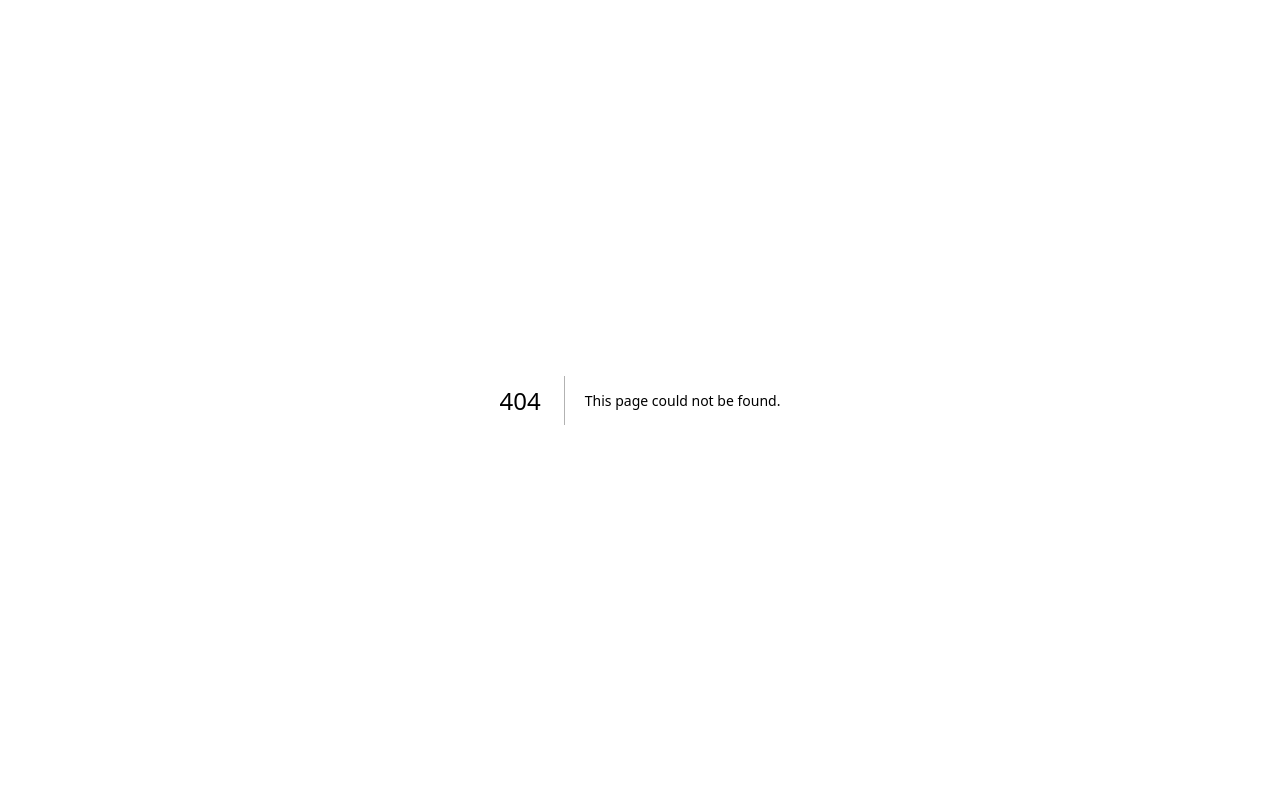
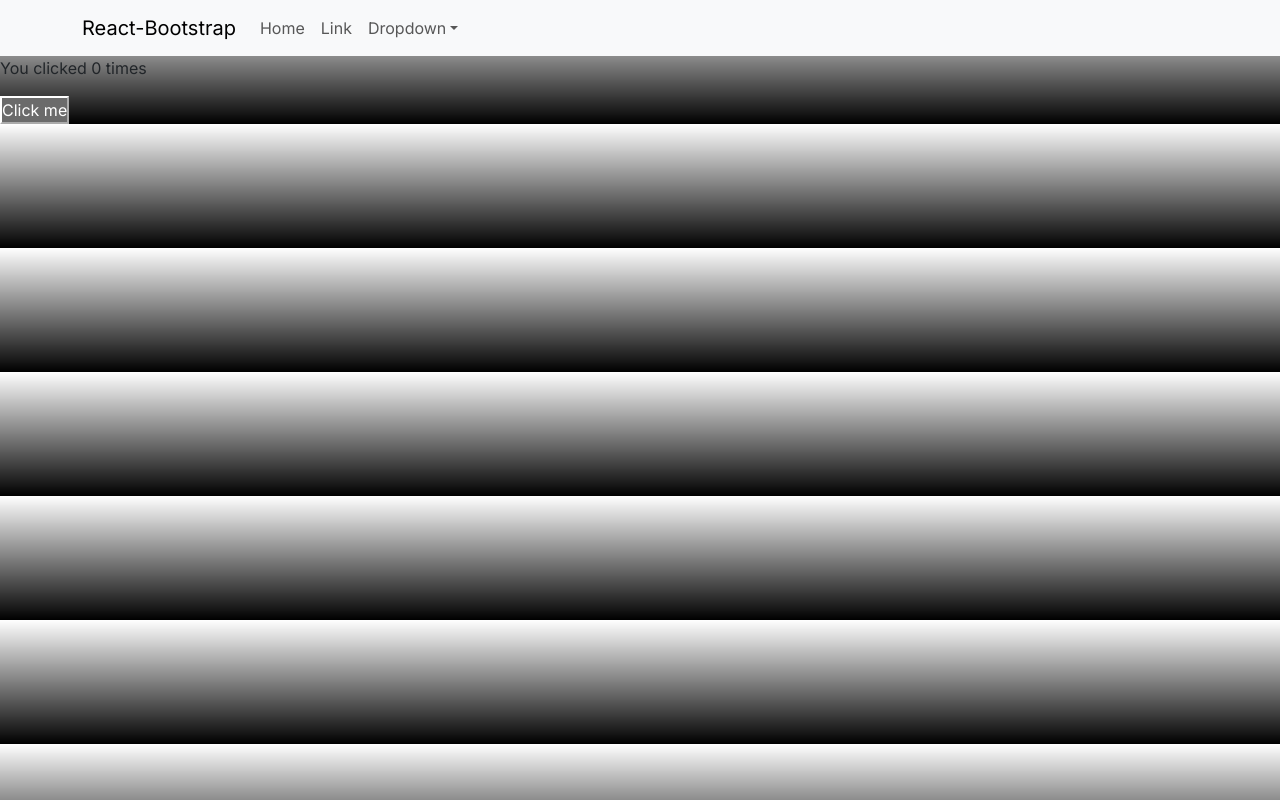
Before and after one commit to vicatel/my-app, a Next.js app: page /projects in a window 1280 px wide. Before the commit this address had no page. Built offline with nearby package versions, Linux system fonts and the light colour scheme.

Commit message:
Changed home page, added project page, ready for work

```diff
--- a/app/globals.css
+++ b/app/globals.css
@@ -1,4 +1,4 @@
-:root {
+/* :root {
   --max-width: 1100px;
   --border-radius: 12px;
   --font-mono: ui-monospace, Menlo, Monaco, "Cascadia Mono", "Segoe UI Mono",
@@ -38,8 +38,40 @@
   --callout-border-rgb: 172, 175, 176;
   --card-rgb: 180, 185, 188;
   --card-border-rgb: 131, 134, 135;
+} */
+:root {
+  --foreground-rgb: 255, 255, 255;
+  --background-start-rgb: 0, 0, 0;
+  --background-end-rgb: 0, 0, 0;
+
+  --primary-glow: radial-gradient(rgba(1, 65, 255, 0.4), rgba(1, 65, 255, 0));
+  --secondary-glow: linear-gradient(
+    to bottom right,
+    rgba(1, 65, 255, 0),
+    rgba(1, 65, 255, 0),
+    rgba(1, 65, 255, 0.3)
+  );
+
+  --tile-start-rgb: 2, 13, 46;
+  --tile-end-rgb: 2, 5, 19;
+  --tile-border: conic-gradient(
+    #ffffff80,
+    #ffffff40,
+    #ffffff30,
+    #ffffff20,
+    #ffffff10,
+    #ffffff10,
+    #ffffff80
+  );
+
+  --callout-rgb: 20, 20, 20;
+  --callout-border-rgb: 108, 108, 108;
+  --card-rgb: 100, 100, 100;
+  --card-border-rgb: 200, 200, 200;
 }
-
+html {
+  color-scheme: dark;
+}
 @media (prefers-color-scheme: dark) {
   :root {
     --foreground-rgb: 255, 255, 255;
@@ -82,7 +114,7 @@
 html,
 body {
   max-width: 100vw;
-  overflow-x: hidden;
+  /* overflow-x: hidden; */
 }
 
 body {
--- a/app/layout.js
+++ b/app/layout.js
@@ -4,8 +4,8 @@
 const inter = Inter({ subsets: ["latin"] });
 
 export const metadata = {
-  title: "Create Next App",
-  description: "Generated by create next app",
+  title: "VT Portfolio",
+  description: "Victor's portfolio",
 };
 
 export default function RootLayout({ children }) {
--- /dev/null
+++ b/app/projects/page.js
@@ -0,0 +1,19 @@
+'use client'
+
+
+
+import { useState } from 'react'
+import 'bootstrap/dist/css/bootstrap.min.css';
+import NavbarComponent from '@/components/Navbar';
+
+export default function Counter() {
+  const [count, setCount] = useState(0)
+
+  return (
+    <div>
+        <NavbarComponent />
+      <p>You clicked {count} times</p>
+      <button onClick={() => setCount(count + 1)}>Click me</button>
+    </div>
+  )
+}
--- /dev/null
+++ b/components/NavBar.jsx
@@ -0,0 +1,35 @@
+import Container from 'react-bootstrap/Container';
+import Nav from 'react-bootstrap/Nav';
+import Navbar from 'react-bootstrap/Navbar';
+import NavDropdown from 'react-bootstrap/NavDropdown';
+
+
+const NavbarComponent = () => {
+  return (
+    <Navbar expand="lg" className="bg-body-tertiary">
+    <Container>
+      <Navbar.Brand href="#home">React-Bootstrap</Navbar.Brand>
+      <Navbar.Toggle aria-controls="basic-navbar-nav" />
+      <Navbar.Collapse id="basic-navbar-nav">
+        <Nav className="me-auto">
+          <Nav.Link href="#home">Home</Nav.Link>
+          <Nav.Link href="#link">Link</Nav.Link>
+          <NavDropdown title="Dropdown" id="basic-nav-dropdown">
+            <NavDropdown.Item href="#action/3.1">Action</NavDropdown.Item>
+            <NavDropdown.Item href="#action/3.2">
+              Another action
+            </NavDropdown.Item>
+            <NavDropdown.Item href="#action/3.3">Something</NavDropdown.Item>
+            <NavDropdown.Divider />
+            <NavDropdown.Item href="#action/3.4">
+              Separated link
+            </NavDropdown.Item>
+          </NavDropdown>
+        </Nav>
+      </Navbar.Collapse>
+    </Container>
+  </Navbar>
+  );
+};
+
+export default NavbarComponent;
--- a/package.json
+++ b/package.json
@@ -9,8 +9,10 @@
     "lint": "next lint"
   },
   "dependencies": {
+    "bootstrap": "^5.3.3",
+    "next": "14.1.0",
     "react": "^18",
-    "react-dom": "^18",
-    "next": "14.1.0"
+    "react-bootstrap": "^2.10.1",
+    "react-dom": "^18"
   }
 }
```
Also changed, not shown: app/page.js (+32 -49 lines), app/page.module.css (+11 -3 lines), public/avatar.svg (added), 1 other file (tests, documents, lock files or other folders).
